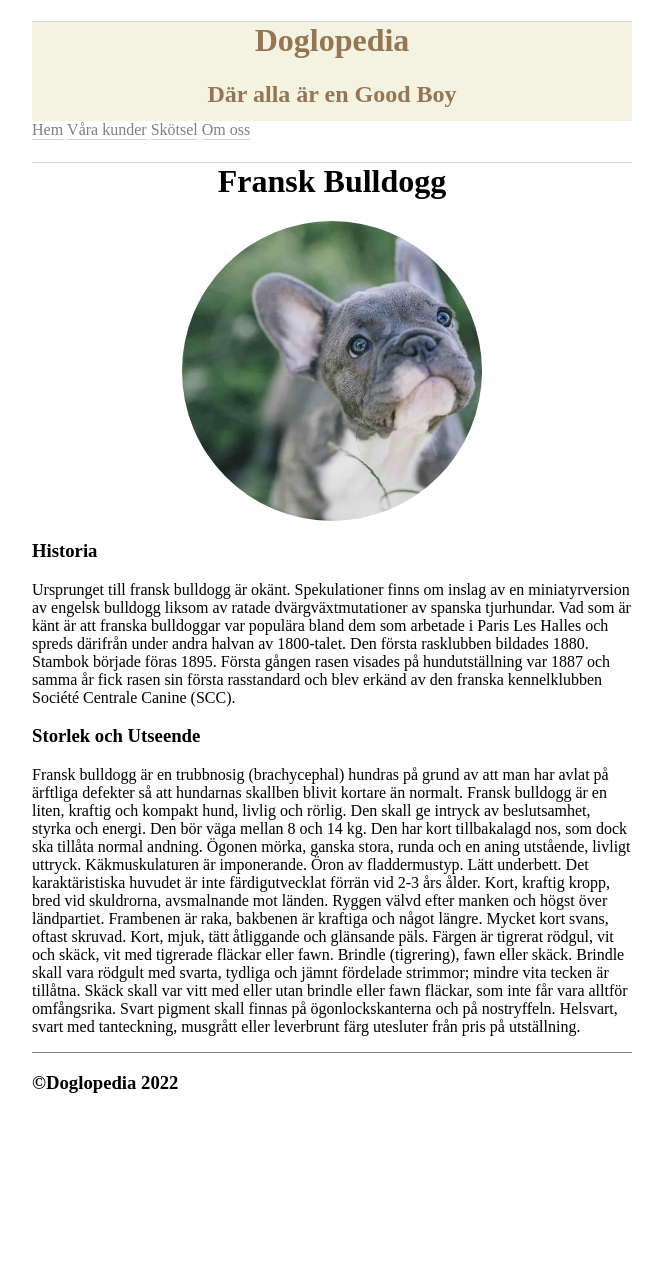
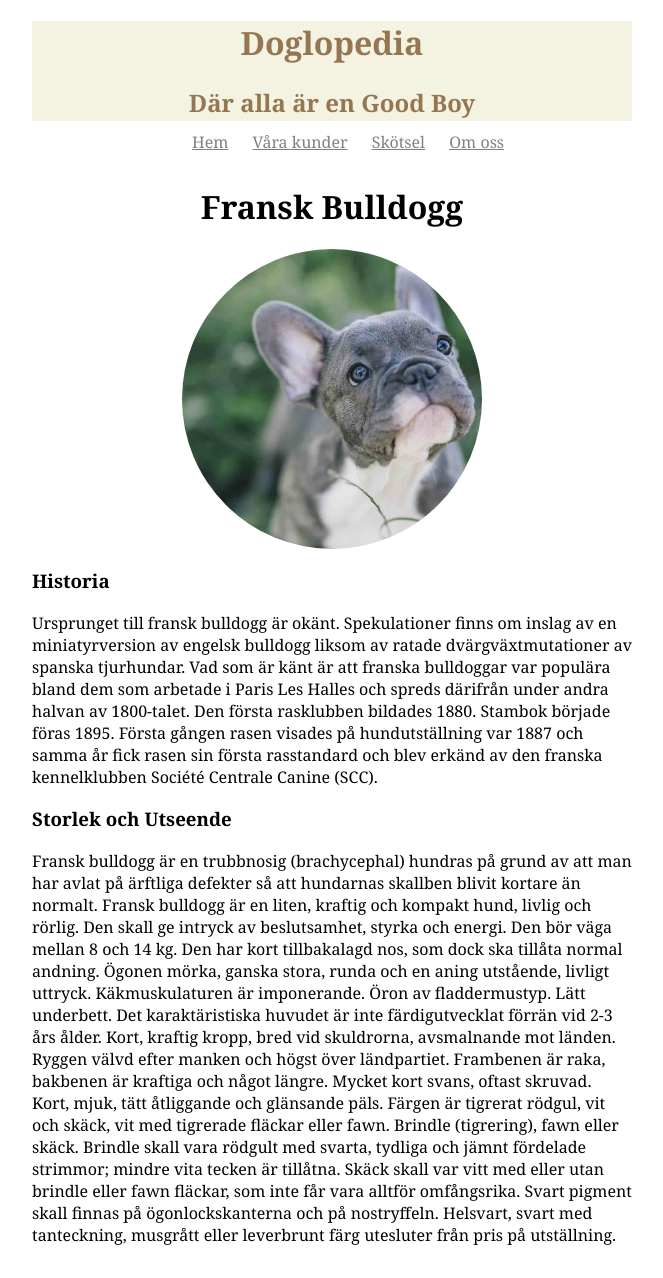
Before and after one commit to wilmajohanna/Doglopedia, a plain HTML site: page index.html in a window 1280 px wide. Shown: the top 1278 px of the page, without its empty margins (308-971 px from the left). Before the commit the page ends 1094 px from the top, so only its background shows below. Drawn offline with Linux system fonts and the light colour scheme.

Commit message:
nav
försöker mig fram till hur jag ska centrera nav

```diff
--- a/style.css
+++ b/style.css
@@ -4,6 +4,7 @@ height: 600px;
 width: 600px;
 margin-left: auto;
 margin-right: auto;
+font-family: Georgia, 'Times New Roman', Times, serif;
 
 }
 
@@ -22,16 +23,23 @@ h1 {
     text-align: center;
     margin-left: auto;
     margin-right: auto;
-    border-top: 1px solid lightgrey;
 }
 
 a {
+    padding: 10px;
+    color: grey;
+}
+nav{
     display: inline-block;
-    color: grey;
-    text-decoration: none;
-    border-bottom: 1px  solid lightgrey;
+    margin-top: 10px;
+    margin-bottom: 10px;
     text-align: center;
+    margin-left:  150px;
+    text-decoration: dotted;
+}
 
+hr{
+    color: rgba(211, 211, 211, 0.603);
 }
 
 #image{
@@ -46,6 +54,7 @@ margin-left: auto;
 margin-right: auto;
 }
 
-footer{
-    border-bottom: 1px grey solid;
+.dog {
+    text-align: center;
+    color: grey;
 }
```
